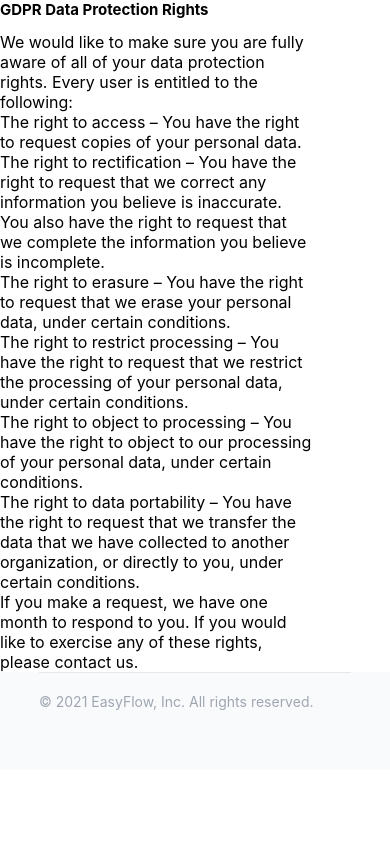
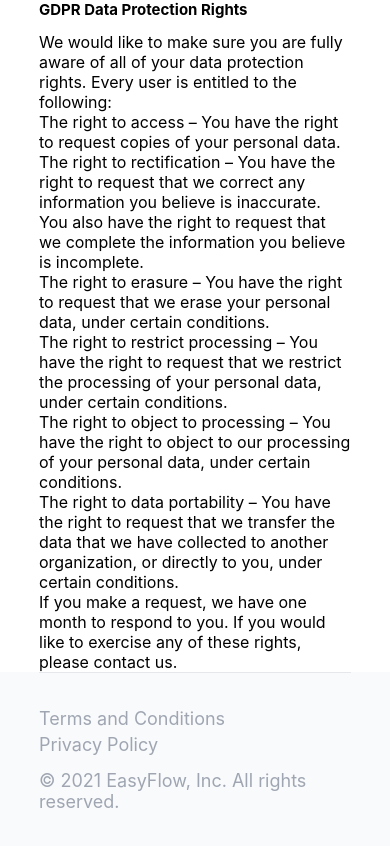
Before and after one commit to YoannBuzenet/ai_next_app, a Next.js app: page /privacyPolicy in a window 390 px wide. Shown: the part 1615-2461 px from the top of the page. Before the commit the page ends 2385 px from the top, so only its background shows below. Built offline with nearby package versions, Linux system fonts and the light colour scheme; no server answers.

Commit message:
including pricacy policy and terms and condition link into footer

```diff
--- a/components/Footer.jsx
+++ b/components/Footer.jsx
@@ -1,17 +1,42 @@
 import style from "../styles/Footer.module.css";
 import { FormattedMessage } from "react-intl";
+import Link from "next/link";
 
 const Footer = () => {
   return (
     <footer className={style.footer}>
       <div className="container">
         <div className={style.footerContent}>
-          <span>
-            <FormattedMessage
-              id="footer.copyright"
-              defaultMessage="© 2021 EasyFlow, Inc. All rights reserved."
-            />
-          </span>
+          <div>
+            <p>
+              <Link href="/termsAndConditions">
+                <a>
+                  <FormattedMessage
+                    id="footer.termsAndConditions"
+                    defaultMessage="Terms and Conditions"
+                  />
+                </a>
+              </Link>
+            </p>
+            <p>
+              <Link href="/privacyPolicy">
+                <a>
+                  <FormattedMessage
+                    id="footer.privacyPolicy"
+                    defaultMessage="Privacy Policy"
+                  />
+                </a>
+              </Link>
+            </p>
+          </div>
+          <div>
+            <p>
+              <FormattedMessage
+                id="footer.copyright"
+                defaultMessage="© 2021 EasyFlow, Inc. All rights reserved."
+              />
+            </p>
+          </div>
         </div>
       </div>
     </footer>
--- a/pages/login.js
+++ b/pages/login.js
@@ -1,5 +1,4 @@
 import Head from "next/head";
-import Link from "next/link";
 import Image from "next/image";
 import { useSession, getSession, signIn } from "next-auth/client";
 import { useContext } from "react";
--- a/pages/termsAndConditions.js
+++ b/pages/termsAndConditions.js
@@ -112,7 +112,7 @@ export default function TermsAndConditions() {
           <li>
             <FormattedMessage
               id="page.termsAndConditions.article4.paragraph1"
-              defaultMessage="a/ The USER is solely responsible for content used and produced from the SERVICE. You represent and warrant that any text or content used in or taken from the SERVICE will not infringe or violate a third party’s intellectual property rights, or result in the violation of any applicable law or regulation."
+              defaultMessage="a/ The USER is solely responsible for content used and produced from the SERVICE. You represent and warrant that any text or content used in or taken from the SERVICE will not transgress or contravene a third party’s intellectual property rights, or result in the violation of any applicable law or regulation."
             />
           </li>
           <li>
--- a/styles/Footer.module.css
+++ b/styles/Footer.module.css
@@ -17,6 +17,23 @@
 
 .footerContent {
   padding-top: 2rem;
+  display: flex;
+  justify-content: space-between;
+}
+
+.footerContent > div {
+  text-align: left;
+  display: flex;
+  flex-direction: column;
+}
+
+.footerContent p {
+  font-size: 1.8rem;
+  margin-top: 0.5rem;
+}
+
+.footerContent a:hover {
+  text-decoration: underline;
 }
 
 @media only screen and (max-width: 1400px) {
@@ -24,3 +41,13 @@
     font-size: 1.4rem;
   }
 }
+
+@media only screen and (max-width: 768px) {
+  .footerContent {
+    flex-direction: column;
+  }
+
+  .footerContent > div {
+    margin-top: 1rem;
+  }
+}
--- a/styles/PrivacyPolicy.module.css
+++ b/styles/PrivacyPolicy.module.css
@@ -1,11 +1,13 @@
 .privacyPolicyPage {
   max-width: 50%;
   text-align: left;
+  margin: auto;
 }
 
 @media only screen and (max-width: 968px) {
   .privacyPolicyPage {
     max-width: 80%;
     text-align: left;
+    margin: auto;
   }
 }
--- a/styles/TermsAndConditions.module.css
+++ b/styles/TermsAndConditions.module.css
@@ -1,11 +1,13 @@
 .termsAndConditionsPage {
   max-width: 50%;
   text-align: left;
+  margin: auto;
 }
 
 @media only screen and (max-width: 968px) {
   .termsAndConditionsPage {
     max-width: 80%;
     text-align: left;
+    margin: auto;
   }
 }
--- a/translations/en.json
+++ b/translations/en.json
@@ -127,7 +127,7 @@
   "page.termsAndConditions.article2.subtitle2.paragraph1": "In the event that the USER fails to perform some or all of their obligations under these Terms and Conditions, EASYFLOW may cancel these Terms and Conditions as of right and at any time, with or without formal notice being made to the USER to fulfil their obligations. EASYFLOW shall send any formal notice by any means of its choice, including by simple electronic mail (e-mail).",
   "page.termsAndConditions.article3.paragraph1": "The SERVICE consists in making available to USERS a software tool allowing them to create text for various uses, marketing in particular. From a few words, the SERVICE generates texts using artificial intelligence technology. Each USER can then, under his own responsibility, choose the texts he likes, modify them, generate others, copy them and use them as they see fit. EASYFLOW does not claim any ownership over the content produced by the USER.",
   "page.termsAndConditions.article4.title": "3. LIABILITY",
-  "page.termsAndConditions.article4.paragraph1": "a/ The USER is solely responsible for content used and produced from the SERVICE. You represent and warrant that any text or content used in or taken from the SERVICE will not infringe or violate a third party’s intellectual property rights, or result in the violation of any applicable law or regulation.",
+  "page.termsAndConditions.article4.paragraph1": "a/ The USER is solely responsible for content used and produced from the SERVICE. You represent and warrant that any text or content used in or taken from the SERVICE will not transgress or contravene a third party’s intellectual property rights, or result in the violation of any applicable law or regulation.",
   "page.termsAndConditions.article4.paragraph2": "b/ The SERVICE will be used in compliance with all applicable laws.",
   "page.termsAndConditions.article4.paragraph3": "c/ The SERVICE will not be used to produce, use or communicate harmful, shoking, offensive, defamatory, threatening, obscene, sensitive or unsafe content.",
   "page.termsAndConditions.article6.title": "4. FORCE MAJEURE",
@@ -207,6 +207,8 @@
   "notification.remainingConsoat0": "All your credits have been used this month. If needed, you can purchase additional credits in My Account.",
 
   "footer.copyright": "© 2021 EasyFlow, Inc. All rights reserved.",
+  "footer.termsAndConditions": "Terms and Conditions",
+  "footer.privacyPolicy": "Privacy Policy",
 
   "categories.id1.categorylabel": "Product Description",
   "categories.id1.label": "Describe shortly your product",
--- a/translations/fr.json
+++ b/translations/fr.json
@@ -207,6 +207,8 @@
   "notification.remainingConsoat0": "Vous n'avez plus de mots à utiliser. Si besoin, vous pouvez acheter une recharge dans la rubrique Mon Compte.",
 
   "footer.copyright": "© 2021 EasyFlow. Tous droits réservés.",
+  "footer.termsAndConditions": "Conditions Générales de Vente",
+  "footer.privacyPolicy": "Politique de confidentialité",
 
   "categories.id1.categorylabel": "Description Produit",
   "categories.id1.label": "Décrivez votre produit",
```
